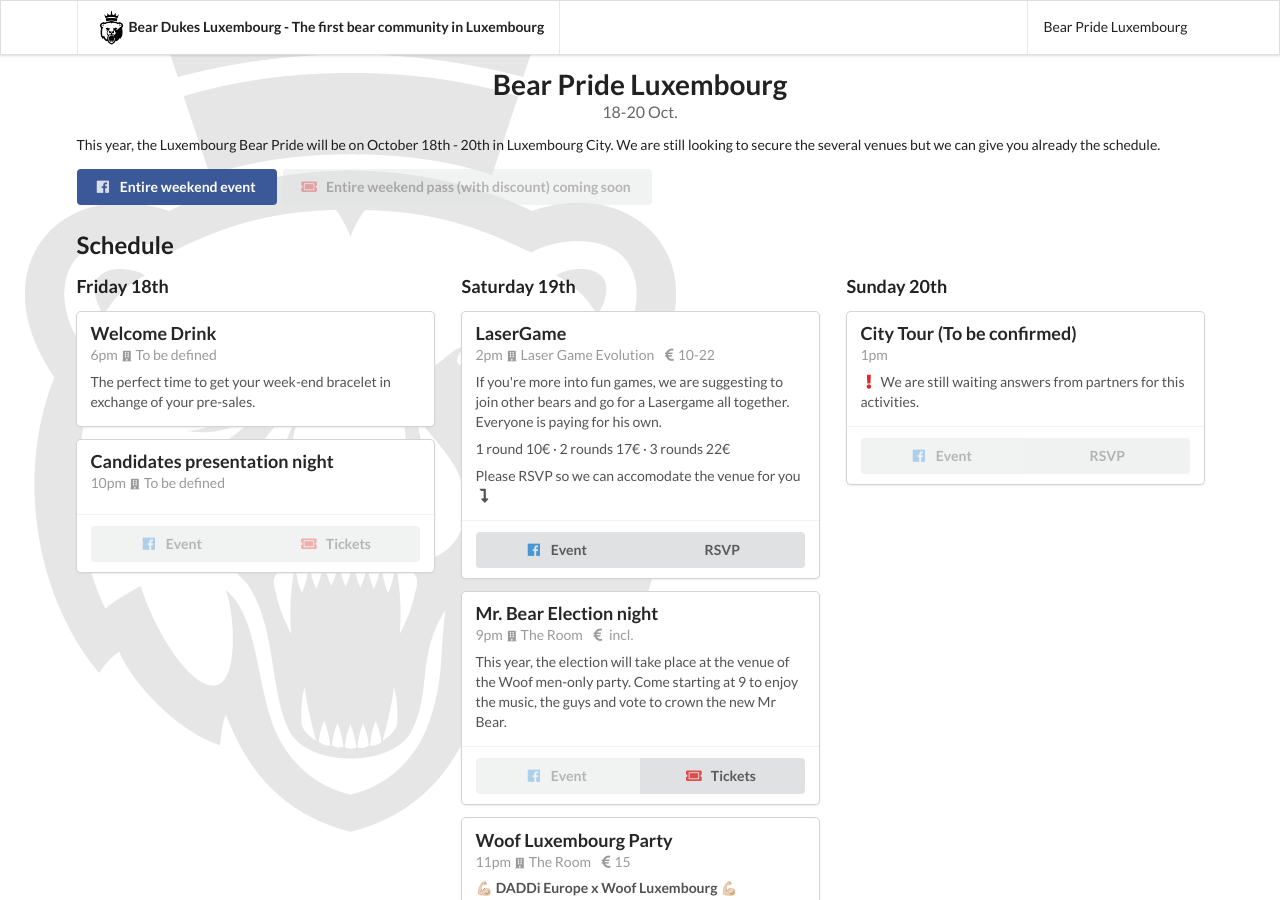
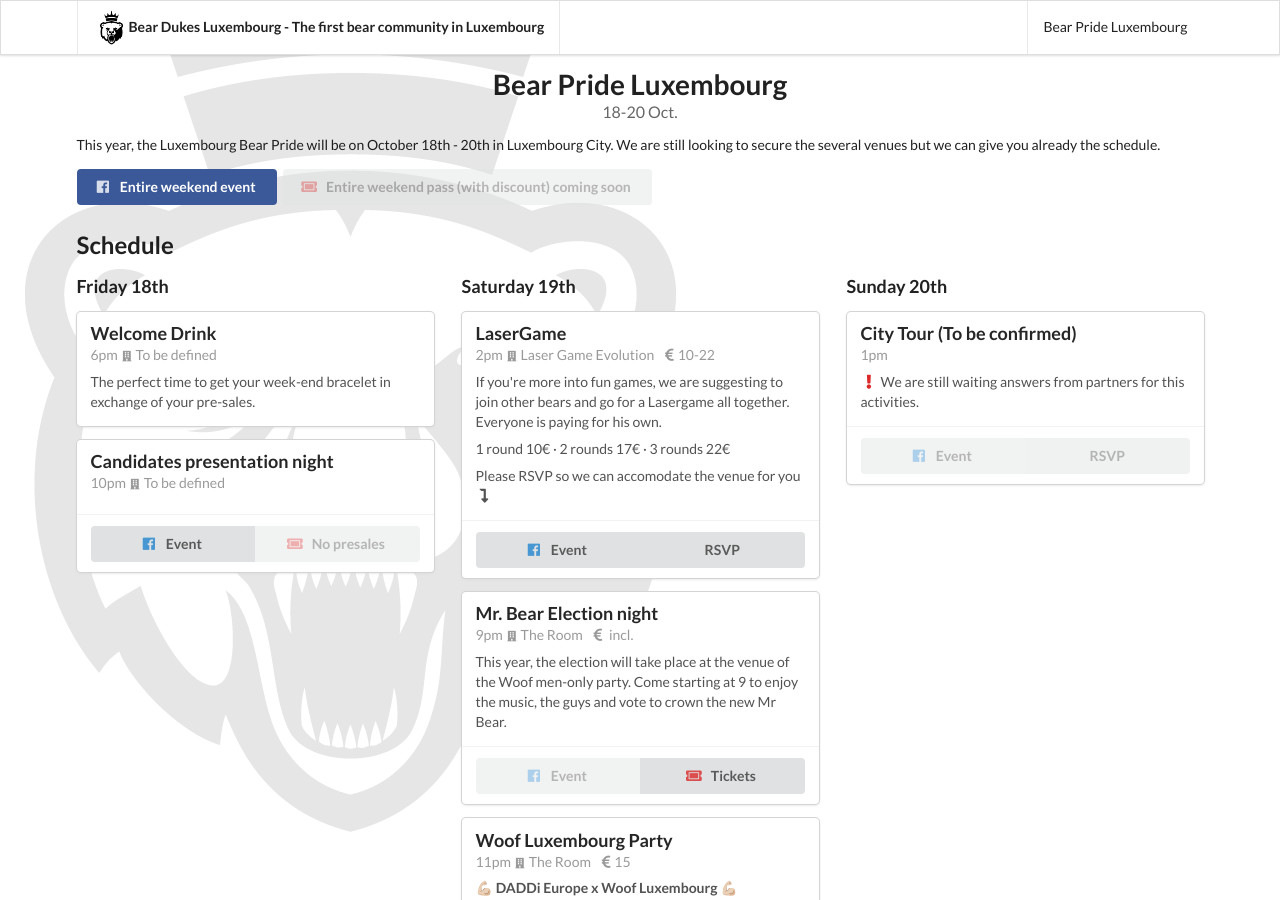
Before and after one commit to bear-dukes-luxembourg-a-s-b-l/bears.lu, a Jekyll site: the page built from BearPride.md, in a window 1280 px wide and 900 px high. Built offline with Jekyll 4.4.1, drawn with Linux system fonts in a browser that asks for light colours; nearby versions of some CDN libraries.

Commit message:
Add the link for the presentation night FB event.

```diff
--- a/BearPride.md
+++ b/BearPride.md
@@ -28,8 +28,8 @@
         </div>
         <div class="extra content">
             <div class="ui two buttons">
-                <a href="" class="ui disabled button"><i class="facebook blue icon"></i> Event</a>
-                <a href="#" class="ui disabled button"><i class="ticket alternate red icon"></i> Tickets</a>
+                <a href="https://www.facebook.com/events/357291828163605/" class="ui  button"><i class="facebook blue icon"></i> Event</a>
+                <a href="#" class="ui disabled button"><i class="ticket alternate red icon"></i> No presales</a>
             </div>
         </div>
     </div>
```
